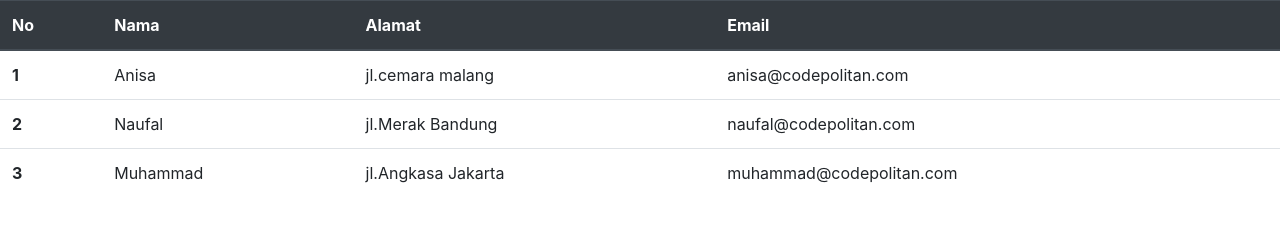
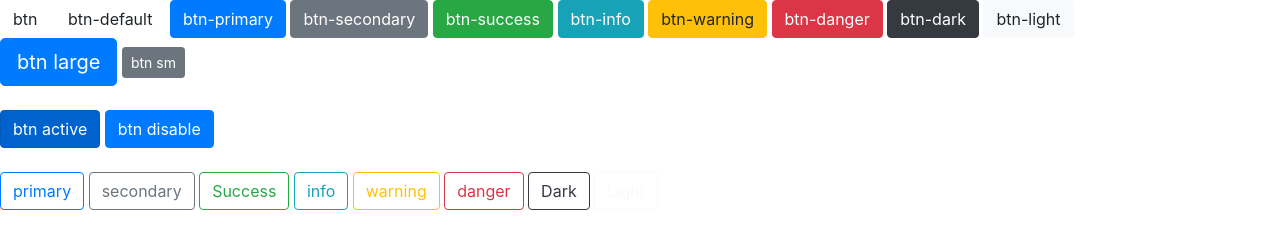
Before and after one commit to abdul-local/Bootstrapdasar, a plain HTML site: page index.html in a window 1280 px wide. Drawn offline with nearby package versions, Linux system fonts and the light colour scheme.

Commit message:
Boostrap 4 Button sudah selesai

```diff
--- a/index.html
+++ b/index.html
@@ -12,246 +12,39 @@
     <title>Hello, world!</title>
   </head>
   <body>
-  <!-- membuat tabel dengan Bootstrap 4 dengan class table -->
-  <!--
-  <table class="table">
-      <thead>
-          <tr>
-              <th scope="col">No</th>
-              <th scope="col">Nama</th>
-              <th scope="col">Alamat</th>
-              <th scope="col">Email</th>
-          </tr>
-      </thead>
-      <tr>
-          <th scope="row">1</th>
-          <td>Anisa</td>
-          <td>jl.cemara malang</td>
-          <td>anisa@codepolitan.com</td>
-      </tr>
-      <tr>
-          <th scope="row">2</th>
-          <td>Naufal</td>
-          <td>jl.Merak Bandung</td>
-          <td>naufal@codepolitan.com</td>
-      </tr>
-      <tr>
-          <th scope="row">3</th>
-          <td>Muhammad</td>
-          <td>jl.Angkasa Jakarta</td>
-          <td>muhammad@codepolitan.com</td>
-      </tr>
-  </table>
-  -->
-  <!-- membuat tabel dengan dengan tabahan class table-dark-->
+  <!-- pembuatan tombol dengan class yang sudah di sediakan oleh bootstrap -->
+  <button type="button" class="btn">btn</button>
+  <button type="button" class="btn btn-default">btn-default</button>
+  <button type="button" class="btn btn-primary">btn-primary</button>
+  <button type="button" class="btn btn-secondary">btn-secondary</button>
+  <button type="button" class="btn btn-success">btn-success</button>
+  <button type="button" class="btn btn-info">btn-info</button>
+  <button type="button" class="btn btn-warning">btn-warning</button>
+  <button type="button" class="btn btn-danger">btn-danger</button>
+  <button type="button" class="btn btn-dark">btn-dark</button>
+  <button type="button" class="btn btn-light">btn-light</button>
+  <br>
+  <!-- ubah ukuran Button pada class Bootstrap 4 -->
+  <button type="button" class="btn btn-primary btn-lg">btn large</button>
+  <button class="btn btn-secondary btn-sm">btn sm</button>
+  <br>
+  <br>
+  <!-- active / disable pada button -->
+  <button type="button" class="btn btn-primary active">btn active</button>
+  <button type="button" class="btn btn-primary disable">btn disable</button>
+  <br>
+  <br>
+  <!-- button outline pada Bootstrap 4 -->
+  <button type="button" class="btn btn-outline-primary">primary</button>
+  <button type="button" class="btn btn-outline-secondary">secondary</button>
+  <button type="button" class="btn btn-outline-success">Success</button>
+  <button type="button" class="btn btn-outline-info">info</button>
+  <button type="button" class="btn btn-outline-warning">warning</button>
+  <button type="button" class="btn btn-outline-danger">danger</button>
+  <button type="button" class="btn btn-outline-dark">Dark</button>
+  <button type="button" class="btn btn-outline-light">Light</button>
 
-   <table class="table ">
-      <thead class="thead-dark">
-          <tr>
-              <th scope="col">No</th>
-              <th scope="col">Nama</th>
-              <th scope="col">Alamat</th>
-              <th scope="col">Email</th>
-          </tr>
-      </thead>
-      <tr>
-          <th scope="row">1</th>
-          <td>Anisa</td>
-          <td>jl.cemara malang</td>
-          <td>anisa@codepolitan.com</td>
-      </tr>
-      <tr>
-          <th scope="row">2</th>
-          <td>Naufal</td>
-          <td>jl.Merak Bandung</td>
-          <td>naufal@codepolitan.com</td>
-      </tr>
-      <tr>
-          <th scope="row">3</th>
-          <td>Muhammad</td>
-          <td>jl.Angkasa Jakarta</td>
-          <td>muhammad@codepolitan.com</td>
-      </tr>
-  </table>
 
-  <!-- membuat tabel dengan tambahan class table-striped-->
-  <!--
-  <table class="table table-striped">
-      <thead>
-          <tr>
-              <th scope="col">No</th>
-              <th scope="col">Nama</th>
-              <th scope="col">Alamat</th>
-              <th scope="col">Email</th>
-          </tr>
-      </thead>
-      <tr>
-          <th scope="row">1</th>
-          <td>Anisa</td>
-          <td>jl.cemara malang</td>
-          <td>anisa@codepolitan.com</td>
-      </tr>
-      <tr>
-          <th scope="row">2</th>
-          <td>Naufal</td>
-          <td>jl.Merak Bandung</td>
-          <td>naufal@codepolitan.com</td>
-      </tr>
-      <tr>
-          <th scope="row">3</th>
-          <td>Muhammad</td>
-          <td>jl.Angkasa Jakarta</td>
-          <td>muhammad@codepolitan.com</td>
-      </tr>
-  </table>
-  -->
-  <!-- membuat tabel dengan tambahan class table-bordered-->
-  <!--
-  <table class="table table-bordered">
-      <thead>
-          <tr>
-              <th scope="col">No</th>
-              <th scope="col">Nama</th>
-              <th scope="col">Alamat</th>
-              <th scope="col">Email</th>
-          </tr>
-      </thead>
-      <tr>
-          <th scope="row">1</th>
-          <td>Anisa</td>
-          <td>jl.cemara malang</td>
-          <td>anisa@codepolitan.com</td>
-      </tr>
-      <tr>
-          <th scope="row">2</th>
-          <td>Naufal</td>
-          <td>jl.Merak Bandung</td>
-          <td>naufal@codepolitan.com</td>
-      </tr>
-      <tr>
-          <th scope="row">3</th>
-          <td>Muhammad</td>
-          <td>jl.Angkasa Jakarta</td>
-          <td>muhammad@codepolitan.com</td>
-      </tr>
-  </table>
-  -->
-  <!-- membuat tabel dengan tambahan class table-hover -->
-  <!--
-  <table class="table table-hover">
-      <thead>
-          <tr>
-              <th scope="col">No</th>
-              <th scope="col">Nama</th>
-              <th scope="col">Alamat</th>
-              <th scope="col">Email</th>
-          </tr>
-      </thead>
-      <tr>
-          <th scope="row">1</th>
-          <td>Anisa</td>
-          <td>jl.cemara malang</td>
-          <td>anisa@codepolitan.com</td>
-      </tr>
-      <tr>
-          <th scope="row">2</th>
-          <td>Naufal</td>
-          <td>jl.Merak Bandung</td>
-          <td>naufal@codepolitan.com</td>
-      </tr>
-      <tr>
-          <th scope="row">3</th>
-          <td>Muhammad</td>
-          <td>jl.Angkasa Jakarta</td>
-          <td>muhammad@codepolitan.com</td>
-      </tr>
-  </table>
-  -->
-  <!-- menggunakan class contextual untuk menambahakan class terbaru -->
-  <!--
-  <table class="table">
-     <thead>
-         <tr>
-             <th>No</th>
-             <th>Class</th>
-         </tr>
-     </thead>
-     <tbody>
-         <tr class="table-success">
-             <td>1</td>
-             <td>table-success</td>
-         </tr>
-         <tr class="table-warning">
-             <td>2</td>
-             <td>table-warning</td>
-         </tr>
-         <tr class="table-danger">
-             <td>3</td>
-             <td>table-danger</td>
-         </tr>
-         <tr class="table-info">
-             <td>4</td>
-             <td>table-info</td>
-         </tr>
-         <tr class="table-active">
-             <td>5</td>
-             <td>table-active</td>
-         </tr>
-         <tr class="table-primary">
-             <td>6</td>
-             <td>table-success</td>
-         </tr>
-         <tr class="table-secondary">
-             <td>7</td>
-             <td>table-secondary</td>
-         </tr>
-         <tr class="table-light">
-             <td>8</td>
-             <td>table-light</td>
-         </tr>
-     </tbody>
-
-  </table>
-  -->
-  <!--
-  <table class="table">
-      <thead>
-          <tr>
-              <th>Col 1</th>
-              <th>Col 2</th>
-          </tr>
-      </thead>
-      <tbody>
-          <tr>
-              <td class="table-success">table-success</td>
-              <td class="table-warning">table-warning</td>
-          </tr>
-          <tr>
-              <td class="table-danger">table-danger</td>
-              <td class="table-info">table-info</td>
-          </tr>
-      </tbody>
-  </table>
-  -->
-  <!--membuat table jadi lebih responsive -->
-  <!--
-  <div class="table-responsive">
-      <table class="table">
-          <thead>
-             <tr>
-              <th >No</th>
-              <th >Heading</th>
-              </tr>
-          </thead>
-      </table>
-      <tbody>
-          <tr>
-             <td>1</td>
-             <td>cell</td>
-          </tr>
-      </tbody>
-  </div>
-  -->
 
 
     <!-- Optional JavaScript -->
```
